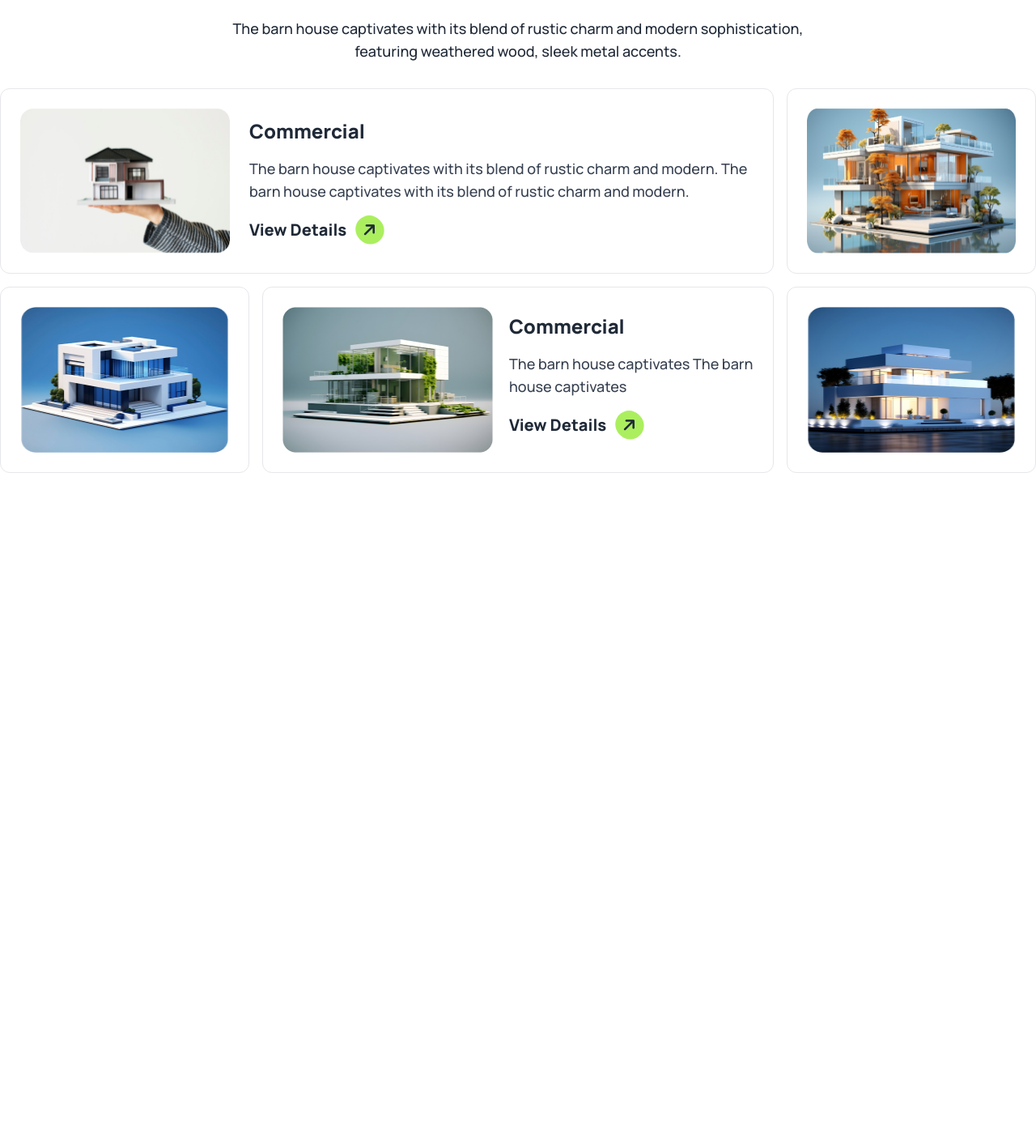
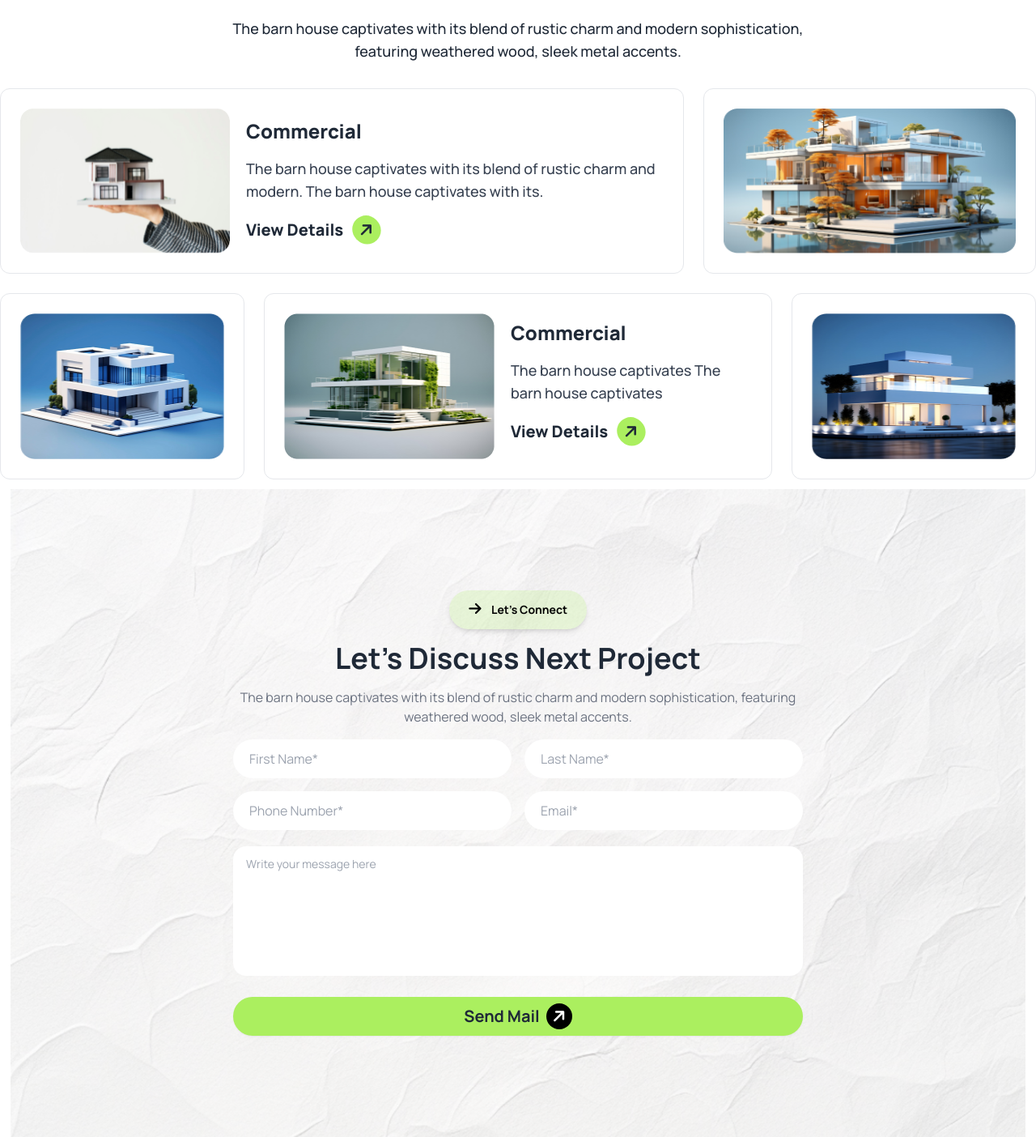
Before and after one commit to alaminsaleh/PH-B10-A3, a plain HTML site: page index.html in a window 1280 px wide. Shown: the part 2353-3757 px from the top of the page at 81% size. Before the commit the page ends 2937 px from the top, so only its background shows below. Drawn offline with nearby package versions, Linux system fonts and the light colour scheme.

Commit message:
Added 'Let’s Discuss Next Project' section with responsive layout

```diff
--- a/index.html
+++ b/index.html
@@ -246,61 +246,110 @@
           sophistication, <span class="hidden lg:inline"><br></span> featuring weathered wood, sleek metal accents.
         </p>
       </div>
-      <!-- Cards -->
-      <div class="md:container mx-auto gap-4 grid grid-cols-1 md:grid-cols-4 pt-8">
+
+      <!-- CARDS -->
+      <div class="md:container mx-auto grid grid-cols-12 gap-6 pt-8">
         <!-- Card-1 -->
         <div
-          class="bg-[#FFFFFF] flex flex-col md:flex-row col-span-2 gap-6 grid-cols-1 md:col-span-3 border border-gray-200 rounded-xl p-6">
+          class="col-span-12 md:col-span-8 bg-[#FFFFFF] flex flex-col md:flex-row border border-gray-200 rounded-xl p-6 gap-5 order-1">
           <!-- Image -->
           <img class="md:h-[179.3px]" src="./assets/img1.png" alt="">
           <!-- Text -->
           <div class="space-y-4 flex items-stretch justify-center flex-col">
             <h4 class="font-extrabold text-2xl">Commercial</h4>
-            <p class="text-gray-700 font-medium text-lg">The barn house captivates with its blend of rustic charm and
-              modern. The barn house captivates with its blend of rustic charm and modern.
+            <p class="text-gray-700 font-medium text-lg">The barn house captivates with its blend of rustic charm
+              and
+              modern. The barn house captivates with its.
             </p>
-            <p class="text-xl font-extrabold">View Details <span class="pl-2"><i
-                  class="fa-solid fa-arrow-right bg-[#ABEF5F] rounded-full p-2 -rotate-45"></i></span>
+            <p class="text-xl font-extrabold">View Details <span class="pl-2"><i class="fa-solid fa-arrow-right bg-[#ABEF5F] rounded-full p-2 -rotate-45"></i></span>
             </p>
           </div>
         </div>
+
         <!-- Card-2 -->
         <div
-          class="bg-[#FFFFFF] flex flex-col md:flex-row col-span-2 md:col-span-1 border border-gray-200 rounded-xl p-6">
-          <img class="md:h-[179.3px]" src="./assets/img2.png" alt="">
+          class="col-span-12 md:col-span-4 bg-[#FFFFFF] flex flex-col md:flex-row border border-gray-200 rounded-xl p-6 order-2">
+          <img class="md:w-full md:h-[179.3px]" src="./assets/img2.png" alt="">
         </div>
 
         <!-- Card-3 -->
         <div
-          class="bg-[#FFFFFF] gap-5 flex md:items-center md:justify-center flex-col md:flex-row col-span-2 md:col-span-1 border border-gray-200 rounded-xl p-6 md:order-3 order-5">
-          <img class="md:w-[256px] md:h-[179.3px]" src="./assets/img3.png" alt="">
+          class="col-span-12 md:col-span-3 bg-[#FFFFFF] flex flex-col md:flex-row border border-gray-200 rounded-xl p-6 order-5 md:order-3">
+          <img class="md:w-full md:h-[179.3px]" src="./assets/img3.png" alt="">
         </div>
+
         <!-- Card-4 -->
         <div
-          class="bg-[#FFFFFF] gap-5 flex flex-col md:flex-row col-span-2 border border-gray-200 rounded-xl p-6 order-4">
+          class="col-span-12 md:col-span-6 bg-[#FFFFFF] flex flex-col md:flex-row border border-gray-200 rounded-xl p-6 gap-5 order-3 md:order-4">
           <!-- Image -->
           <img class="md:h-[179.3px]" src="./assets/img4.png" alt="">
           <!-- Text -->
           <div class="space-y-4 pt-2">
             <h4 class="font-extrabold text-2xl">Commercial</h4>
             <p class="text-gray-700 font-medium text-lg">The barn house captivates The barn house captivates </p>
-            <p class="text-xl font-extrabold">View Details <span class="pl-2"><i
-                  class="fa-solid fa-arrow-right bg-[#ABEF5F] rounded-full p-2 -rotate-45"></i></span>
+            <p class="text-xl font-extrabold">View Details <span class="pl-2"><i class="fa-solid fa-arrow-right bg-[#ABEF5F] rounded-full p-2 -rotate-45"></i></span>
             </p>
           </div>
         </div>
+
         <!-- Card-5 -->
         <div
-          class="bg-[#FFFFFF] gap-5 flex md:items-center md:justify-center flex-col md:flex-row col-span-2 md:col-span-1 border border-gray-200 rounded-xl p-6 md:order-5 order-3">
-          <img class="h-[197px] md:w-[256px] md:h-[179.3px]" src="./assets/img5.png" alt="">
+          class="col-span-12 md:col-span-3 bg-[#FFFFFF] flex flex-col md:flex-row border border-gray-200 rounded-xl p-6 order-4 md:order-5">
+          <img class="md:w-full md:h-[179.3px]" src="./assets/img5.png" alt="">
         </div>
+
         <!-- Card-6 -->
-        <div
-          class="bg-[#FFFFFF] gap-5 flex flex-col md:flex-row col-span-2 md:col-span-1 border border-gray-200 rounded-xl p-6 order-last md:hidden">
+        <div class="col-span-12 md:hidden bg-[#FFFFFF] flex flex-col border border-gray-200 rounded-xl p-6 order-last mb-8">
           <img src="./assets/img5.png" alt="">
         </div>
       </div>
     </section>
+
+     <!-- Let’s Discuss Next Project Section -->
+    <section
+     class="relative min-h-screen bg-cover bg-center bg-no-repeat flex items-center justify-center m-2 md:my-3 w-[97%] md:w-[98%] mx-auto"
+     style="background-image: linear-gradient(rgba(255, 255, 255, 0.5), rgba(255, 255, 255, 0.5)), url('./assets/bg.jpg');">
+
+     <div class="relative w-full max-w-3xl p-8 rounded-lg space-y-4">
+       <div class="space-y-6 flex flex-col items-center justify-center">
+         <button
+           class="btn bg-[#ABEF5F33] text-black hover:bg-gray-200 rounded-full font-bold shadow-md md:px-6 md:py-2 flex items-center px-3 py-1 md:mx-0 self-center border-none">
+           <i class="fa-solid fa-arrow-right fa-lg h-4 w-4 flex items-center justify-center mr-1"></i> Let's Connect
+         </button>
+       </div>
+
+       <h2 class="text-4xl font-bold text-gray-800 text-center mb-4">Let's Discuss Next Project</h2>
+       <p class="text-gray-500 text-center mb-8">
+         The barn house captivates with its blend of rustic charm and modern sophistication,
+         featuring weathered wood, sleek metal accents.
+       </p>
+
+       <form class="space-y-5">
+         <div class="grid grid-cols-1 md:grid-cols-2 gap-4">
+           <input type="text" placeholder="First Name*"
+             class="input input-bordered w-full rounded-full border-none p-5" />
+           <input type="text" placeholder="Last Name*"
+             class="input input-bordered w-full rounded-full border-none p-5" />
+           <input type="tel" placeholder="Phone Number*"
+             class="input input-bordered w-full rounded-full border-none p-5" />
+           <input type="email" placeholder="Email*" class="input input-bordered w-full rounded-full border-none p-5" />
+         </div>
+
+         <textarea class="rounded-2xl border-none textarea textarea-bordered w-full h-40 mt-6 resize-none"
+           placeholder="Write your message here"></textarea>
+
+         <div class="text-center mt-6">
+           <button class="btn w-full bg-[#ABEF5F] font-bold text-xl px-6 rounded-full border-none">
+             Send Mail
+             <div>
+               <i
+                 class="fa-solid fa-arrow-right bg-black text-white h-8 w-8 rounded-full flex items-center justify-center -rotate-45"></i>
+             </div>
+           </button>
+         </div>
+       </form>
+     </div>
+   </section>
   </main>
 
   <!-- Footer section -->
```
